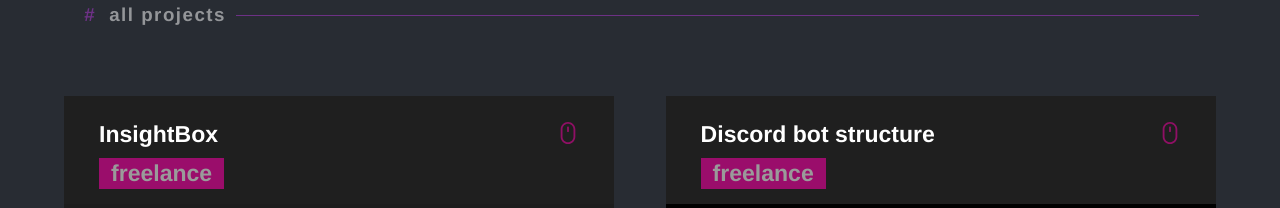
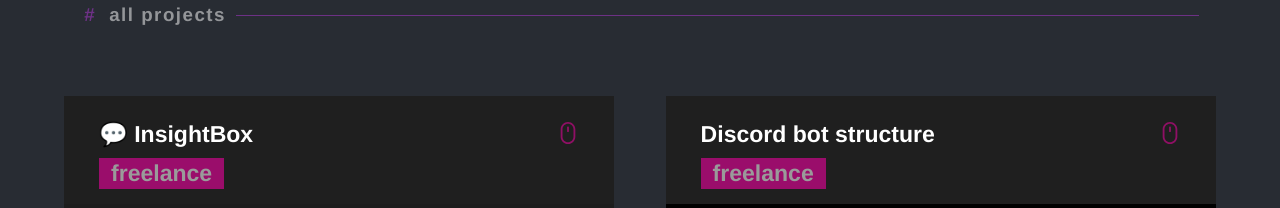
Before and after one commit to andreas-yuji-fujiki/portfolio, a React (Vite) app: page / in a window 1280 px wide. Shown: the part 2020-2228 px from the top of the page. Built offline with nearby package versions, Linux system fonts and the light colour scheme.

Commit message:
changed title from insightbox project

```diff
--- a/src/Components/ProjectsSection/ProjectsSection.jsx
+++ b/src/Components/ProjectsSection/ProjectsSection.jsx
@@ -41,7 +41,7 @@
             <div className="projects-container">
 {/* InsightBox */}
             <ProjectCard
-                    projectTitle="InsightBox"
+                    projectTitle="💬 InsightBox"
                     projectType='freelance'
 
                     desktopProjectImagePath="images/project-images/insightbox.png"
```
